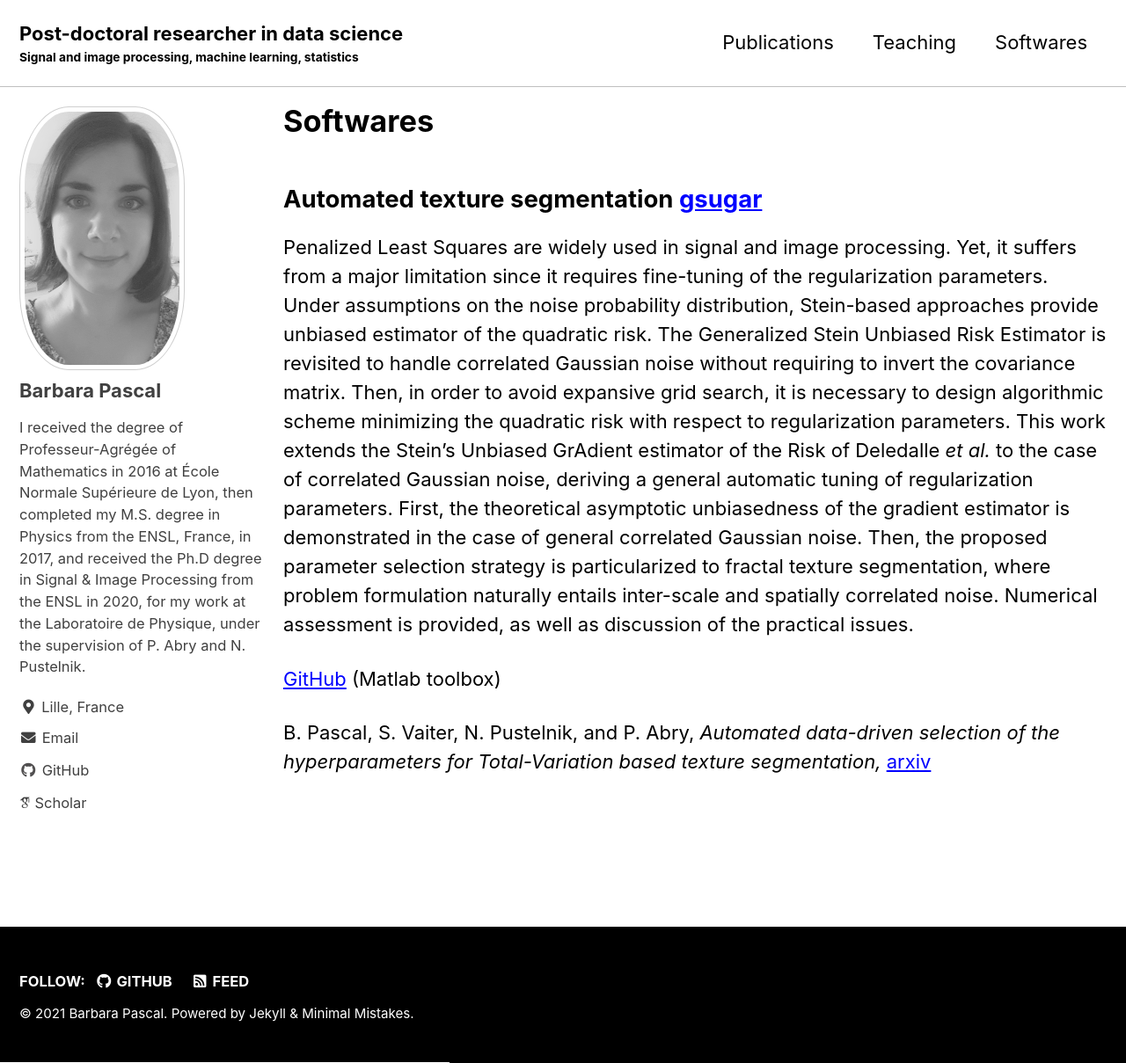
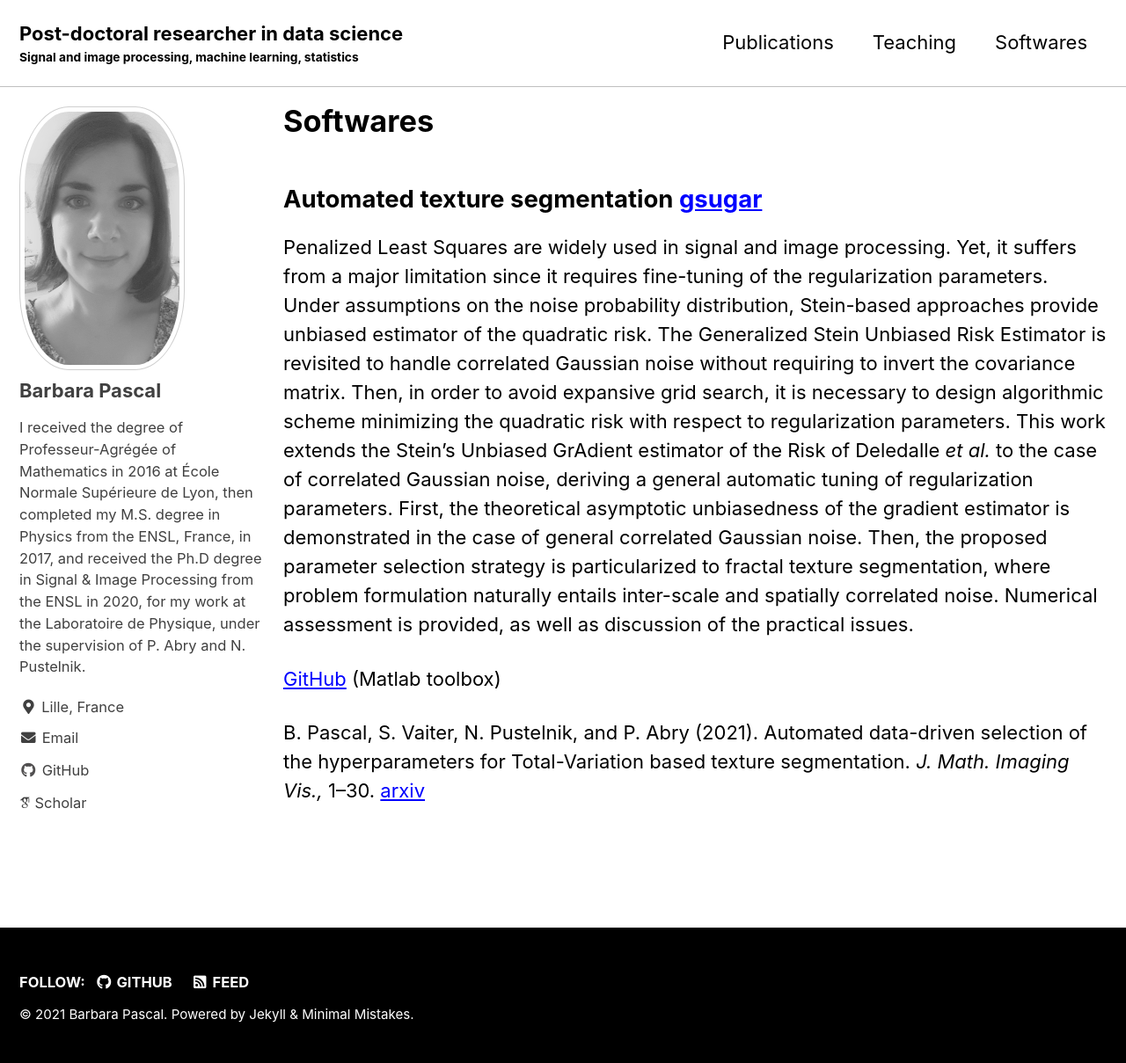
Before and after one commit to bpascal-fr/bpascal-fr.github.io, a Jekyll site: the page built from _pages/softwares.md, in a window 1280 px wide and 1209 px high. Shown: the whole window at 88% size. Built offline with Jekyll 4.4.1, drawn with Linux system fonts in a browser that asks for light colours; cached includes are drawn as plain includes; nearby versions of some CDN libraries; some web fonts are replaced.

Commit message:
add softwares

```diff
--- a/_pages/softwares.md
+++ b/_pages/softwares.md
@@ -12,4 +12,4 @@ Penalized Least Squares are widely used in signal and image processing. Yet, it
 
 [GitHub](https://github.com/bpascal-fr/gsugar) (Matlab toolbox)
 
-B. Pascal, S. Vaiter, N. Pustelnik, and P. Abry, *Automated data-driven selection of the hyperparameters for Total-Variation based texture segmentation,* [arxiv](https://arxiv.org/abs/2004.09434)
+B. Pascal, S. Vaiter, N. Pustelnik, and P. Abry (2021). Automated data-driven selection of the hyperparameters for Total-Variation based texture segmentation. *J. Math. Imaging Vis.,* 1–30. [arxiv](https://arxiv.org/abs/2004.09434)
```
